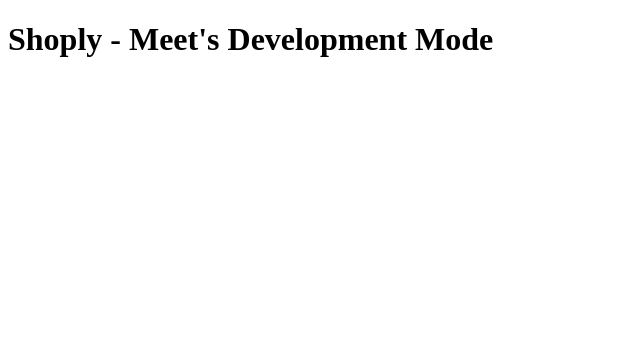
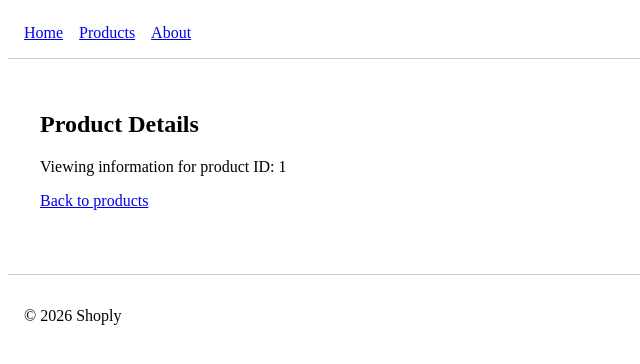
Before and after one commit to alitertrainee-afk/shoply, a Nuxt app: page /products/1 in a window 1280 px wide. Shown: the top 364 px of the page, without its empty margins (0-640 px from the left). Built offline with nearby package versions, Linux system fonts and the light colour scheme.

Commit message:
feat: add file-system routing, default layout, and dynamic product page

```diff
--- a/app/app.vue
+++ b/app/app.vue
@@ -1,10 +1,11 @@
 <template>
   <div>
-    <h1>Shoply - Meet's Development Mode</h1>
+    <NuxtLayout>
+      <NuxtPage />
+    </NuxtLayout>
   </div>
 </template>
 
 <script setup>
-// Plain JavaScript context
-// This behaves like the top-level body of a React function component
+// Root application wrapper
 </script>
--- /dev/null
+++ b/app/layouts/default.vue
@@ -0,0 +1,23 @@
+<template>
+  <div>
+    <header style="border-bottom: 1px solid #ccc; padding: 1rem">
+      <nav>
+        <NuxtLink to="/" style="margin-right: 1rem">Home</NuxtLink>
+        <NuxtLink to="/products" style="margin-right: 1rem">Products</NuxtLink>
+        <NuxtLink to="/about" style="margin-right: 1rem">About</NuxtLink>
+      </nav>
+    </header>
+
+    <main style="padding: 2rem">
+      <slot />
+    </main>
+
+    <footer style="margin-top: 2rem; border-top: 1px solid #ccc; padding: 1rem">
+      <p>&copy; 2026 Shoply</p>
+    </footer>
+  </div>
+</template>
+
+<script setup>
+// Layout logic goes here
+</script>
--- /dev/null
+++ b/app/pages/about.vue
@@ -0,0 +1,6 @@
+<template>
+  <div>
+    <h2>About Shoply</h2>
+    <p>This is a demo e-commerce platform built with Nuxt.</p>
+  </div>
+</template>
--- /dev/null
+++ b/app/pages/index.vue
@@ -0,0 +1,6 @@
+<template>
+  <div>
+    <h1>Welcome to Shoply</h1>
+    <p>Your one-stop shop for mock products.</p>
+  </div>
+</template>
--- /dev/null
+++ b/app/pages/products/[id].vue
@@ -0,0 +1,13 @@
+<template>
+  <div>
+    <h2>Product Details</h2>
+    <p>Viewing information for product ID: {{ route.params.id }}</p>
+    <NuxtLink to="/products">Back to products</NuxtLink>
+  </div>
+</template>
+
+<script setup>
+import { useRoute } from "vue-router";
+
+const route = useRoute();
+</script>
--- /dev/null
+++ b/app/pages/products/index.vue
@@ -0,0 +1,9 @@
+<template>
+  <div>
+    <h2>Our Products</h2>
+    <ul>
+      <li><NuxtLink to="/products/1">Product 1</NuxtLink></li>
+      <li><NuxtLink to="/products/2">Product 2</NuxtLink></li>
+    </ul>
+  </div>
+</template>
```
